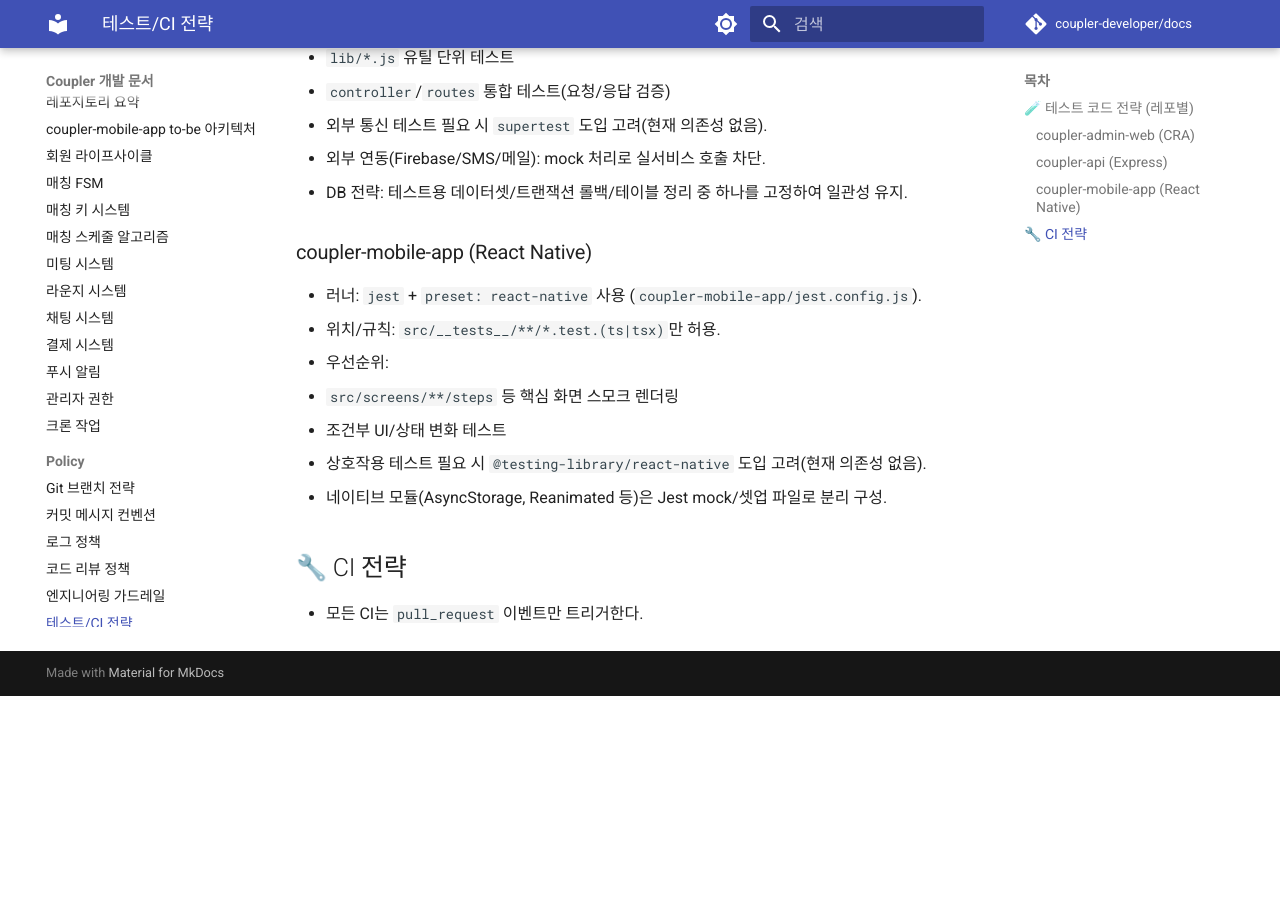
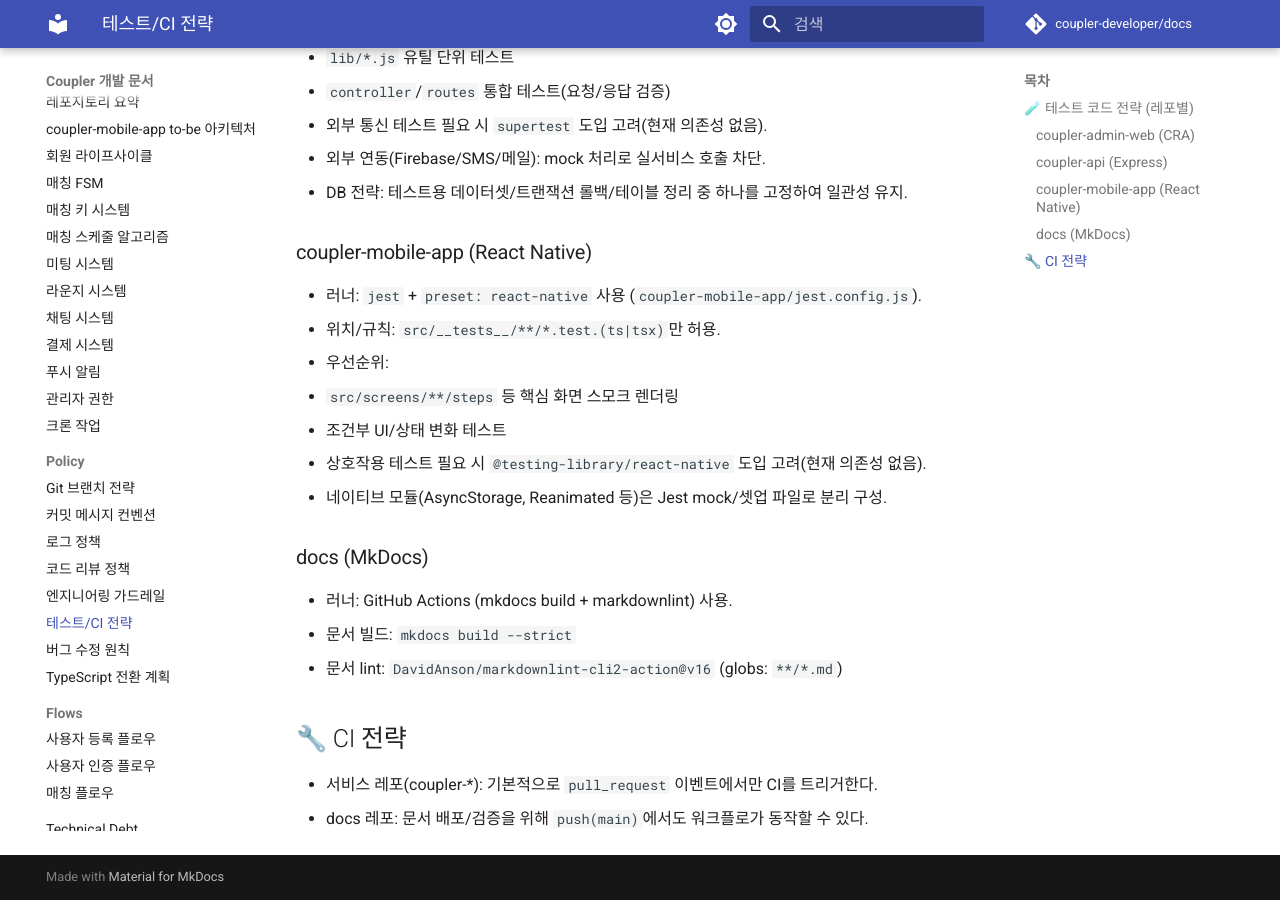
Before and after one commit to coupler-developer/docs, an MkDocs documentation site: the page built from content/policy/testing-strategy.md, in a window 1280 px wide and 900 px high, scrolled down 754 px. Built offline with MkDocs 1.6.1 and Material for MkDocs 9.7.7, drawn with Linux system fonts in a browser that asks for light colours; comment, search, counter and statistics services are not loaded; before the commit the page ends 1450 px from its top, so only the background shows below that.

Commit message:
docs: add markdownlint rule to review policy

```diff
--- a/content/policy/testing-strategy.md
+++ b/content/policy/testing-strategy.md
@@ -39,6 +39,13 @@
 - 상호작용 테스트 필요 시 `@testing-library/react-native` 도입 고려(현재 의존성 없음).
 - 네이티브 모듈(AsyncStorage, Reanimated 등)은 Jest mock/셋업 파일로 분리 구성.
 
+### docs (MkDocs)
+
+- 러너: GitHub Actions (mkdocs build + markdownlint) 사용.
+- 문서 빌드: `mkdocs build --strict`
+- 문서 lint: `DavidAnson/markdownlint-cli2-action@v16` (globs: `**/*.md`)
+
 ## 🔧 CI 전략
 
-- 모든 CI는 `pull_request` 이벤트만 트리거한다.
+- 서비스 레포(coupler-*): 기본적으로 `pull_request` 이벤트에서만 CI를 트리거한다.
+- docs 레포: 문서 배포/검증을 위해 `push(main)`에서도 워크플로가 동작할 수 있다.
```
Also changed, not shown: content/policy/code-review-policy.md (+3 -0 lines), content/policy/engineering-guardrails.md (+1 -1 lines).
